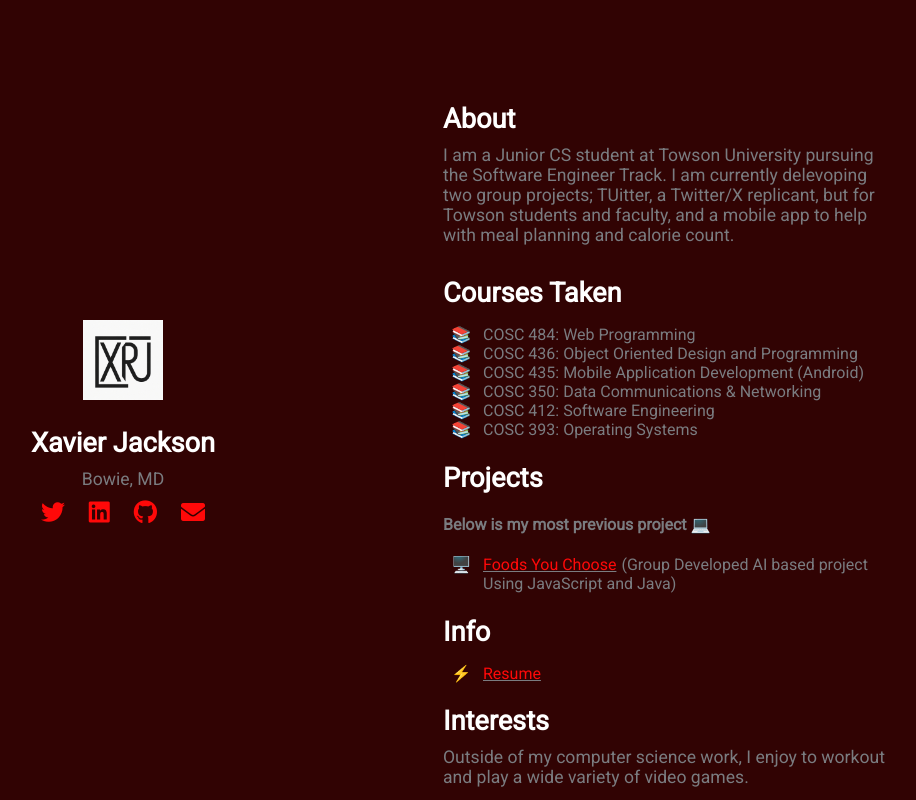
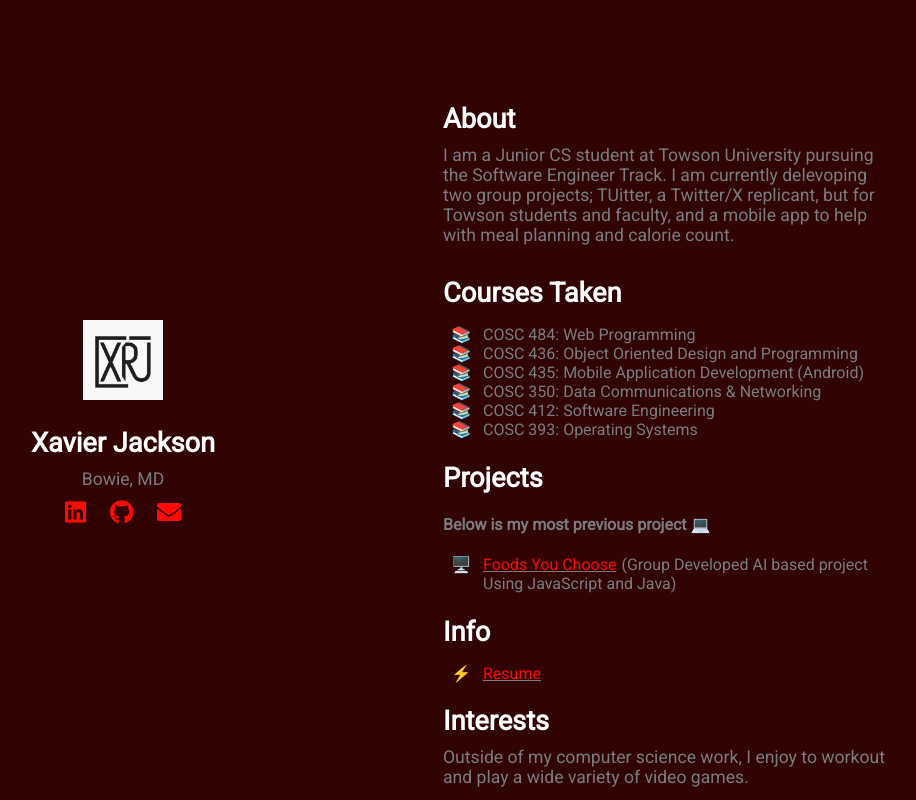
Before and after one commit to xrjw/xavierjackson.github.io, a plain HTML site: page index.html in a window 1280 px wide. Shown: the whole page, without its empty margins (197-1113 px from the left). Drawn offline with Linux system fonts and the light colour scheme.

Commit message:
Update index.html

```diff
--- a/index.html
+++ b/index.html
@@ -19,7 +19,6 @@
             <img src="logo.webp" width="110" height="73"/>
             <h2>Xavier Jackson</h2>
             <p>Bowie, MD</p>
-            <a href="https://twitter.com/JayIrani"><i class="fab fa-twitter"></i></a>
             <a href="https://www.linkedin.com/in/xavier-jackson-b6344a232/"><i class="fab fa-linkedin"></i></a>
             <a href="https://github.com/vnderwear"><i class="fab fa-github"></i></a>
             <a href="mailto:ude.xman5291@gmail.com"><i class="fas fa-envelope"></i></a>
```
